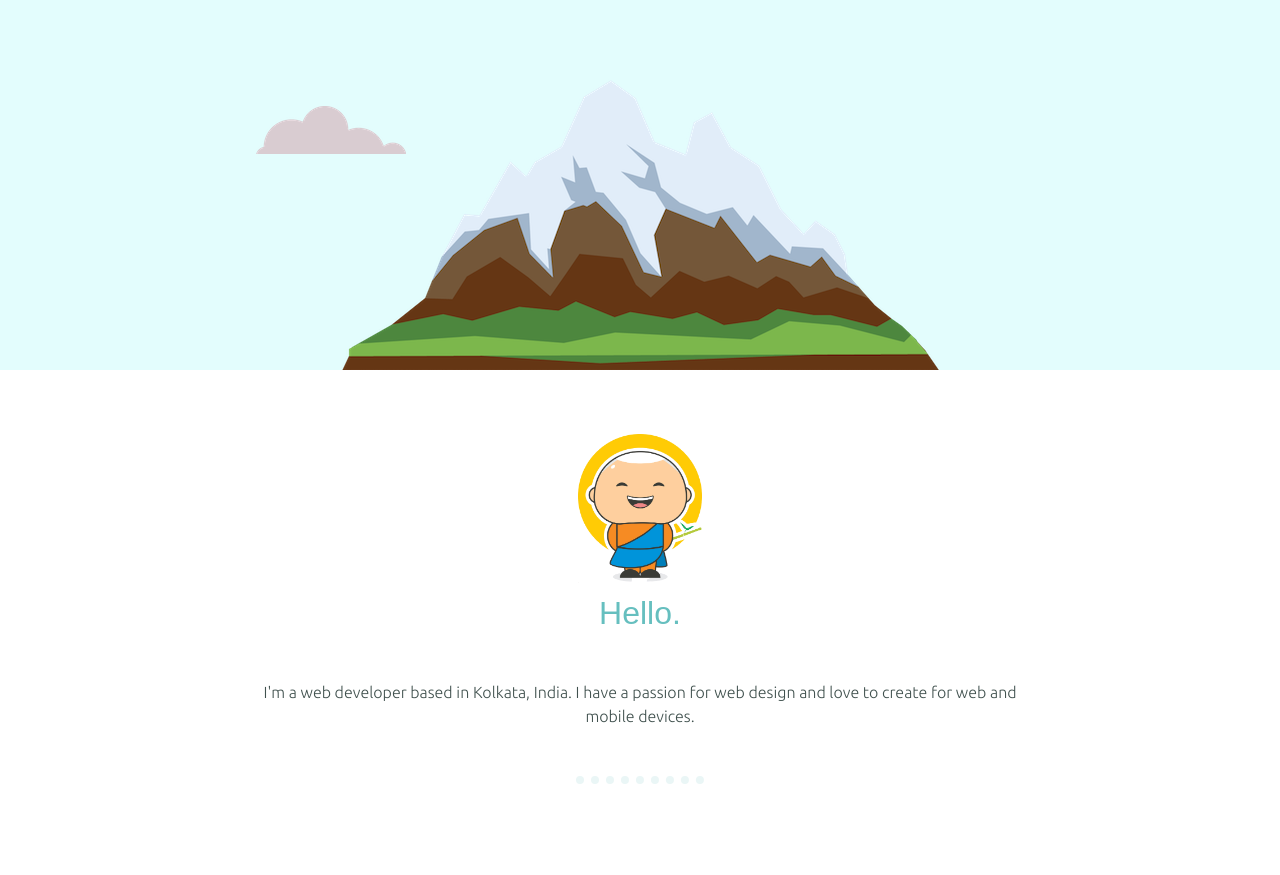
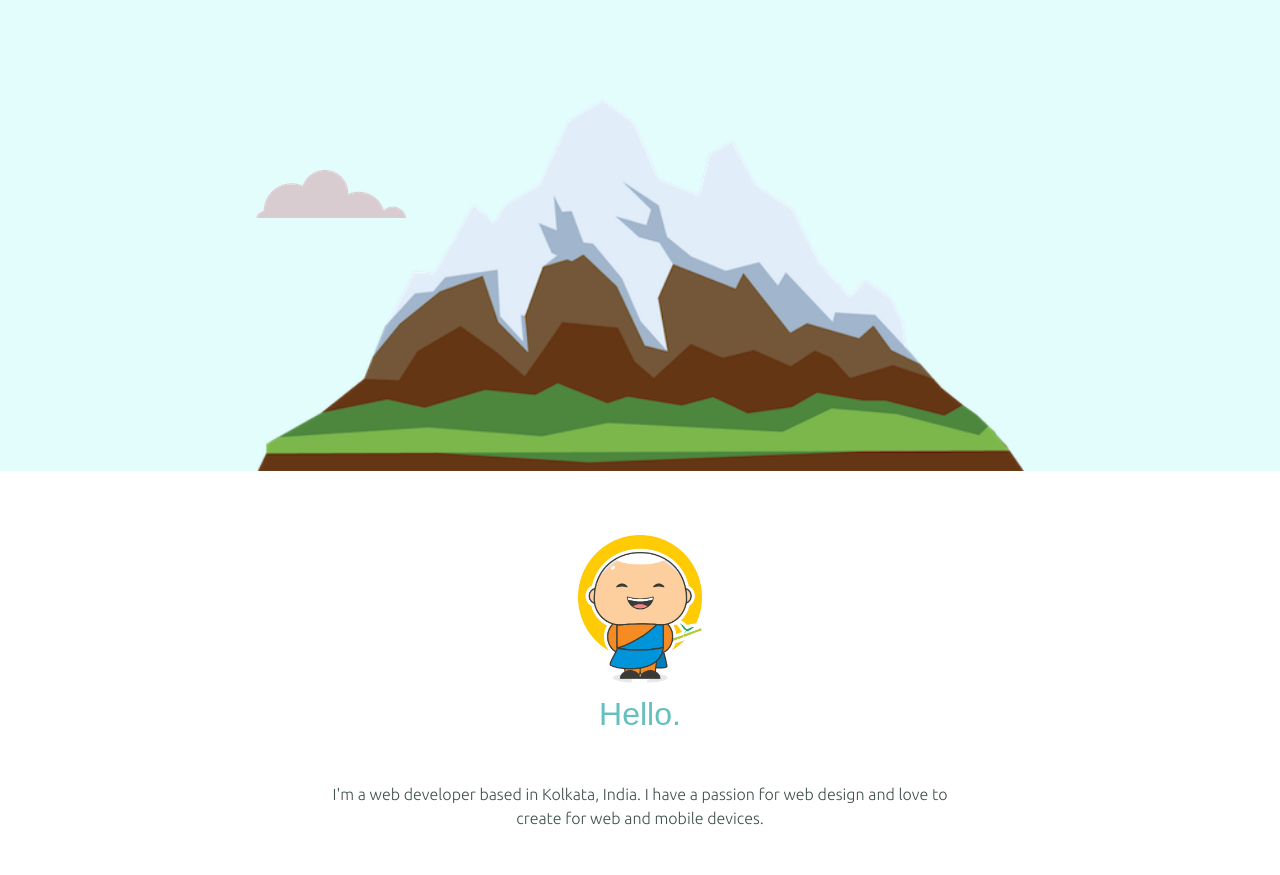
Before and after one commit to Sabbha20/me, a plain HTML site: page index.html in a window 1280 px wide. Shown: the part 215-1090 px from the top of the page. Drawn offline with nearby package versions, Linux system fonts and the light colour scheme; a web font is replaced by a local one.

Commit message:
CSS changes

```diff
--- a/css/style.css
+++ b/css/style.css
@@ -140,12 +140,12 @@ hr{
 }
 
 .contact-me p{
-    width: 50em;
+    width: 50%;
     margin: 4em auto;
 }
 
 .profile>p{
-    width: 50em;
+    width: 50%;
     margin: 3em auto;
 }
 
@@ -155,3 +155,7 @@ img.skill{
     float: right;
     margin: 0 0 0 2em;
 }
+
+.mountain{
+    width: 60%;
+}
```
